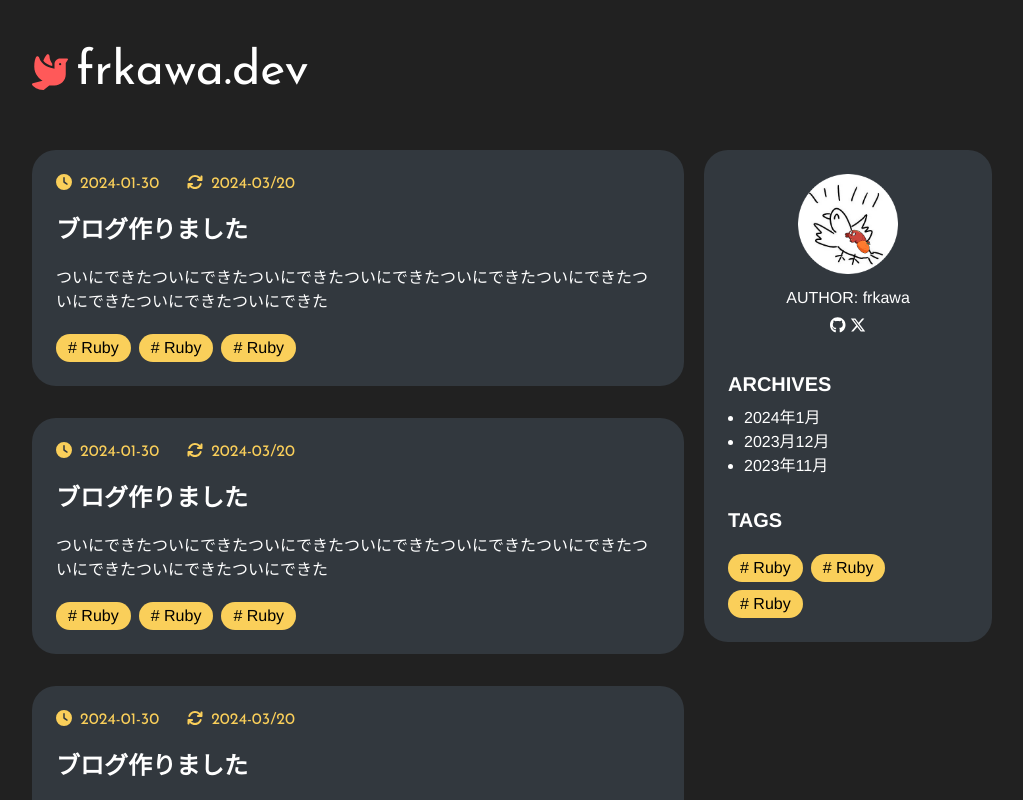
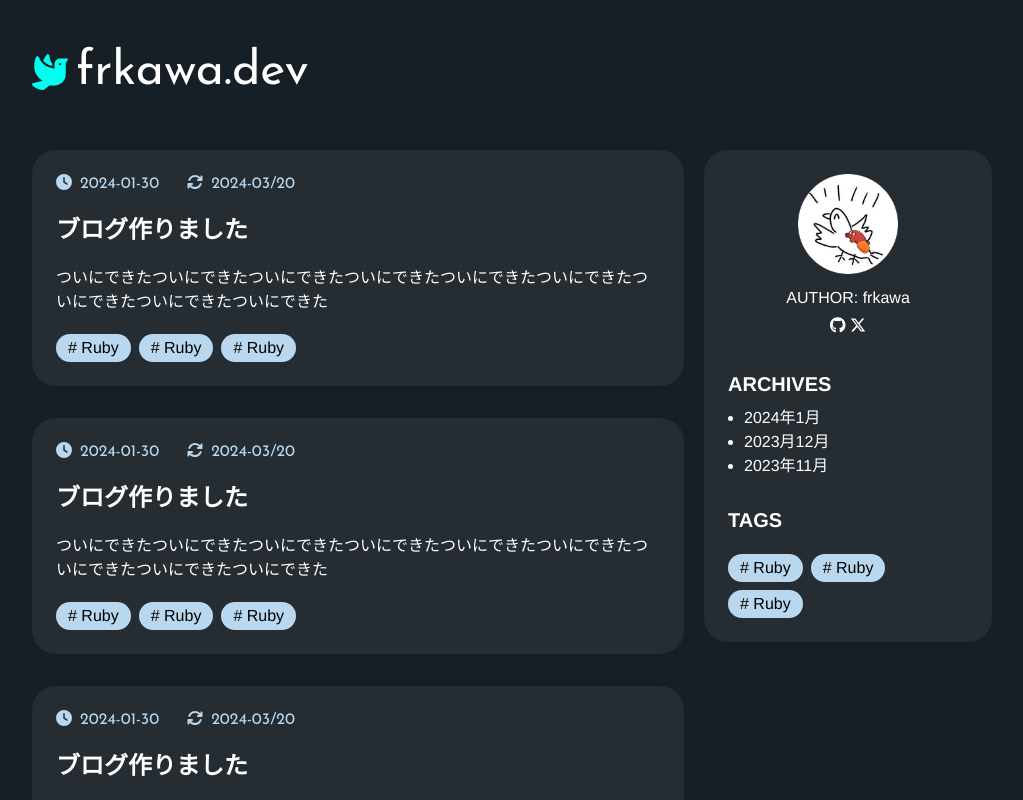
Before and after one commit to frkawa/frkawa-blog, a Next.js app in the folder next/: page / in a window 1280 px wide. Shown: the top 800 px of the page, without its empty margins (128-1151 px from the left). Built offline with nearby package versions, Linux system fonts and the light colour scheme.

Commit message:
色調整

```diff
--- a/next/app/(components)/ArticleCard.tsx
+++ b/next/app/(components)/ArticleCard.tsx
@@ -4,8 +4,8 @@ import TagCards from './TagCards'
 
 const ArticleCard = () => {
   return (
-    <div className='bg-my-dark-blue p-6 rounded-3xl mb-8'>
-      <div className='flex gap-7 text-my-emphasis-yellow'>
+    <div className='bg-my-card-blue p-6 rounded-3xl mb-8'>
+      <div className='flex gap-7 text-my-light-blue'>
         <span className='flex gap-2 font-josefinSans leading-5'>
           <FontAwesomeIcon icon={faClock} className='h-4' />
           2024-01-30
--- a/next/app/(components)/Header.tsx
+++ b/next/app/(components)/Header.tsx
@@ -7,10 +7,7 @@ const Header = () => {
     <header className='col-span-10'>
       <h1 className='text-5xl my-12 font-josefinSans'>
         <Link href='/' className='inline-flex items-center gap-2'>
-          <FontAwesomeIcon
-            icon={faDove}
-            className='h-9 text-my-emphasis-rose'
-          />
+          <FontAwesomeIcon icon={faDove} className='h-9 text-my-emphasis-sky' />
           frkawa.dev
         </Link>
       </h1>
--- a/next/app/(components)/TagCards.tsx
+++ b/next/app/(components)/TagCards.tsx
@@ -4,17 +4,17 @@ const TagCards = () => {
   return (
     <ul className='flex gap-2 mt-5 flex-wrap'>
       <Link href='/' className=''>
-        <li className='transition hover:bg-my-emphasis-rose hover:text-white bg-my-emphasis-yellow rounded-full text-black px-3 py-0.5'>
+        <li className='transition hover:bg-my-emphasis-sky bg-my-light-blue rounded-full text-black px-3 py-0.5'>
           # Ruby
         </li>
       </Link>
       <Link href='/' className=''>
-        <li className='transition hover:bg-my-emphasis-rose hover:text-white bg-my-emphasis-yellow rounded-full text-black px-3 py-0.5'>
+        <li className='transition hover:bg-my-emphasis-sky bg-my-light-blue rounded-full text-black px-3 py-0.5'>
           # Ruby
         </li>
       </Link>
       <Link href='/' className=''>
-        <li className='transition hover:bg-my-emphasis-rose hover:text-white bg-my-emphasis-yellow rounded-full text-black px-3 py-0.5'>
+        <li className='transition hover:bg-my-emphasis-sky bg-my-light-blue rounded-full text-black px-3 py-0.5'>
           # Ruby
         </li>
       </Link>
--- a/next/app/globals.css
+++ b/next/app/globals.css
@@ -3,3 +3,7 @@
 @tailwind base;
 @tailwind components;
 @tailwind utilities;
+
+body {
+  color: #acdfff;
+}
--- a/next/app/page.tsx
+++ b/next/app/page.tsx
@@ -15,7 +15,7 @@ export default function Home() {
         <ArticleCard />
       </main>
       <aside className='col-span-3 mb-8 min-w-full'>
-        <div className='bg-my-dark-blue p-6 rounded-3xl'>
+        <div className='bg-my-card-blue p-6 rounded-3xl'>
           <section className='text-center'>
             <Image
               src={authorIcon}
--- a/next/tailwind.config.ts
+++ b/next/tailwind.config.ts
@@ -9,10 +9,10 @@ const config: Config = {
   theme: {
     extend: {
       colors: {
-        'my-dark': '#212121',
-        'my-dark-blue': '#32383e',
-        'my-emphasis-yellow': '#facf5a',
-        'my-emphasis-rose': '#ff5959',
+        'my-dark': '#161e26',
+        'my-card-blue': '#252c32',
+        'my-light-blue': '#b9d8ef',
+        'my-emphasis-sky': '#00ffee',
       },
     },
     fontFamily: {
```
